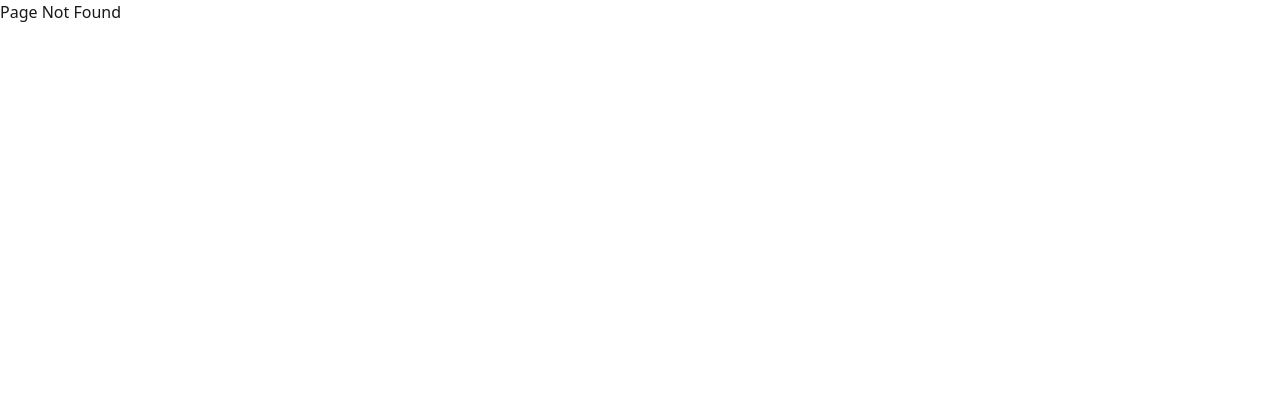
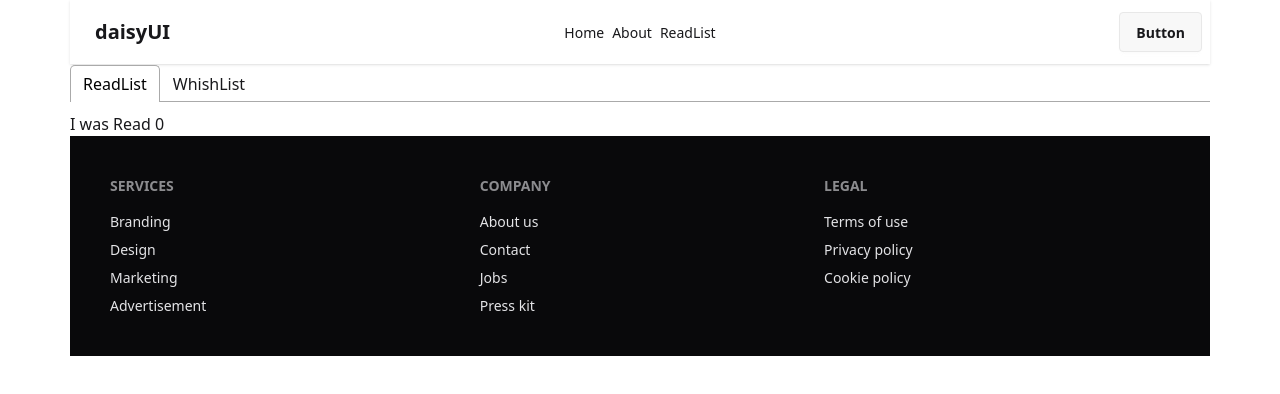
Before and after one commit to Mahmudulhasansiyam11/boi-poka, a React (Vite) app: page /readList in a window 1280 px wide. Before the commit this address had no page. Shown: the top 394 px of the page. Built offline with nearby package versions, Linux system fonts and the light colour scheme.

Commit message:
nested layout setup with react tabs

```diff
--- a/package.json
+++ b/package.json
@@ -16,6 +16,7 @@
     "react-dom": "^19.1.1",
     "react-icons": "^5.5.0",
     "react-router": "^7.9.3",
+    "react-tabs": "^6.1.0",
     "tailwindcss": "^4.1.14"
   },
   "devDependencies": {
--- a/src/Components/Header/Navbar.jsx
+++ b/src/Components/Header/Navbar.jsx
@@ -5,6 +5,7 @@ const Navbar = () => {
     <div className="flex flex-col gap-2 md:flex-row">
       <Link to='/'>Home</Link>
       <Link to='/about'>About</Link>
+      <Link to='/readList'>ReadList</Link>
     </div>
   );
   return (
--- /dev/null
+++ b/src/Pages/ReadList/ReadList.jsx
@@ -0,0 +1,47 @@
+// import { Book } from "lucide-react";
+import { useEffect, useState } from "react";
+import { useLoaderData } from "react-router";
+import { Tab, TabList, TabPanel, Tabs } from "react-tabs";
+import "react-tabs/style/react-tabs.css";
+import { getStoredBook } from "../../Utility/addToDB";
+import Book from "../Book/Book";
+
+const ReadList = () => {
+
+    const [readList, setReadList] = useState([]);
+
+    const data = useLoaderData();
+    // console.log(data);
+
+    useEffect(()=>{
+        const storedBookData = getStoredBook();
+        const ConvertedStoredBook = storedBookData.map(id => parseInt(id));
+        const myReadList = data.filter(book => ConvertedStoredBook.includes(book.bookId));
+        setReadList(myReadList);
+    },[])
+
+  return (
+    <div>
+      <Tabs>
+        <TabList>
+          <Tab>ReadList</Tab>
+          <Tab>WhishList</Tab>
+        </TabList>
+
+        <TabPanel>
+          <h2>I was Read {readList.length}</h2>
+          <div className="grid grid-cols-1 md:grid-cols-2 lg:grid-cols-3 gap-6">
+            {
+            readList.map(b => <Book b={b.bookId} singleBook={b}></Book>)
+          }
+          </div>
+        </TabPanel>
+        <TabPanel>
+          <h2>WishList</h2>
+        </TabPanel>
+      </Tabs>
+    </div>
+  );
+};
+
+export default ReadList;
--- a/src/Routes/routes.jsx
+++ b/src/Routes/routes.jsx
@@ -5,6 +5,7 @@ import Error from '../Pages/Error/Error';
 import Home from '../Pages/Home/Home';
 import About from '../Pages/About/About';
 import BookDetails from '../Pages/BookDetails/BookDetails';
+import ReadList from '../Pages/ReadList/ReadList';
 
 export const router = createBrowserRouter([
   {
@@ -22,6 +23,11 @@ export const router = createBrowserRouter([
             Component: About
         },
         {
+            path: "/readList",
+            loader: () => fetch("/booksData.json"),
+            Component: ReadList
+        },
+        {
             path: "/bookDetails/:id",
             loader: () => fetch("/booksData.json"),
             Component: BookDetails
--- a/src/Utility/addToDB.js
+++ b/src/Utility/addToDB.js
@@ -22,4 +22,4 @@ const addToStoreDB = (id) => {
 
 }
 
-export { addToStoreDB };
+export { addToStoreDB, getStoredBook };
```
Also changed, not shown: 1 other file (tests, documents, lock files or other folders).
